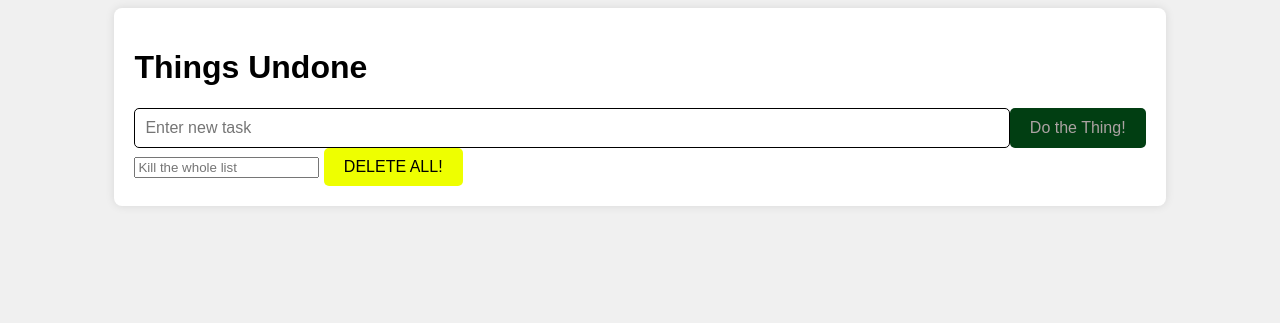
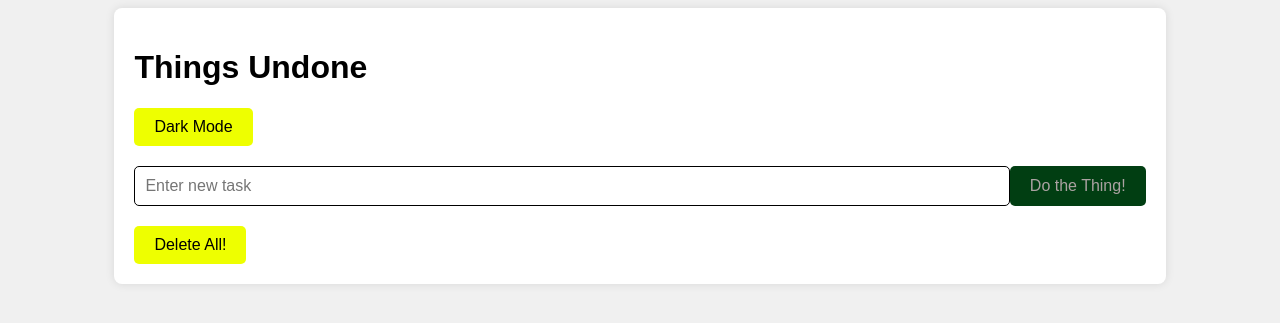
Before and after one commit to DWNewton/ToDo-App-Flask, a Flask app: template Flask/templates/index.html in a window 1280 px wide. Shown: the top 323 px of the page. Run offline with Flask 3, Linux system fonts and the light colour scheme; the template is opened without the code that fills it, so the values that code supplies are empty.

Commit message:
Added Dark Mode/Light Mode

```diff
--- /dev/null
+++ b/Flask/static/script.js
@@ -0,0 +1,18 @@
+document.getElementById('toggle-dark-mode').addEventListener('click', function () {
+    const body = document.body;
+    const container = document.querySelector('.container');
+    const todoItems = document.querySelectorAll('.todos li');
+    const button = document.getElementById('toggle-dark-mode');
+
+    body.classList.toggle('dark-mode');
+    container.classList.toggle('dark-mode');
+    todoItems.forEach(function (li) {
+        li.classList.toggle('dark-mode');
+    });
+
+    if (body.classList.contains('dark-mode')) {
+        button.textContent = 'Light Mode';
+    } else {
+        button.textContent = 'Dark Mode';
+    }
+});
--- a/Flask/static/styles.css
+++ b/Flask/static/styles.css
@@ -1,6 +1,7 @@
 body {
     font-family: Arial, sans-serif;
     background-color: #f0f0f0;
+    transition: background-color 0.3s, color 0.3s;
 }
 
 .container {
@@ -10,6 +11,7 @@ body {
     background-color: #fff;
     border-radius: 8px;
     box-shadow: 0 0 10px rgba(0, 0, 0, 0.1);
+    transition: background-color 0.3s, color 0.3s;
 }
 
 .todos {
@@ -47,7 +49,7 @@ body {
     cursor: pointer;
 }
 
-.clear-todo-form button {
+button {
     padding: 10px 20px;
     font-size: 16px;
     background-color: #eeff00;
@@ -57,6 +59,24 @@ body {
     cursor: pointer;
 }
 
+button:hover {
+    background-color: orange;
+}
+
 .add-todo-form button:hover {
     background-color: #0056b3;
 }
+
+body.dark-mode {
+    background-color: #121212;
+    color: #e0e0e0;
+}
+
+.container.dark-mode {
+    background-color: #1e1e1e;
+    color: #e0e0e0;
+}
+
+.todos li.dark-mode {
+    background-color: #333;
+}
--- a/Flask/templates/index.html
+++ b/Flask/templates/index.html
@@ -9,6 +9,7 @@
 <body>
     <div class="container">
         <h1>Things Undone</h1>
+        <button id="toggle-dark-mode">Dark Mode</button>
         <ol class="todos">
             {% for todo in todos %}
             <li>
@@ -28,10 +29,10 @@
             <input type="text" name="content" placeholder="Enter new task" required>
             <button type="submit">Do the Thing!</button>
         </form>
-        <form action="{{ url_for('add_todo') }}" method="POST" class="clear-todo-form">
-            <input type="text" name="content" placeholder="Kill the whole list" required>
-            <button type="submit">DELETE ALL!</button>
+        <form action="/delete_all" method="POST" style="margin-top: 20px;">
+            <button type="submit">Delete All!</button>
         </form>
     </div>
+    <script src="{{ url_for('static', filename='script.js') }}"></script>
 </body>
 </html>
```
Also changed, not shown: Flask/todo.py (+11 -0 lines), Flask/instance/todos.db.
